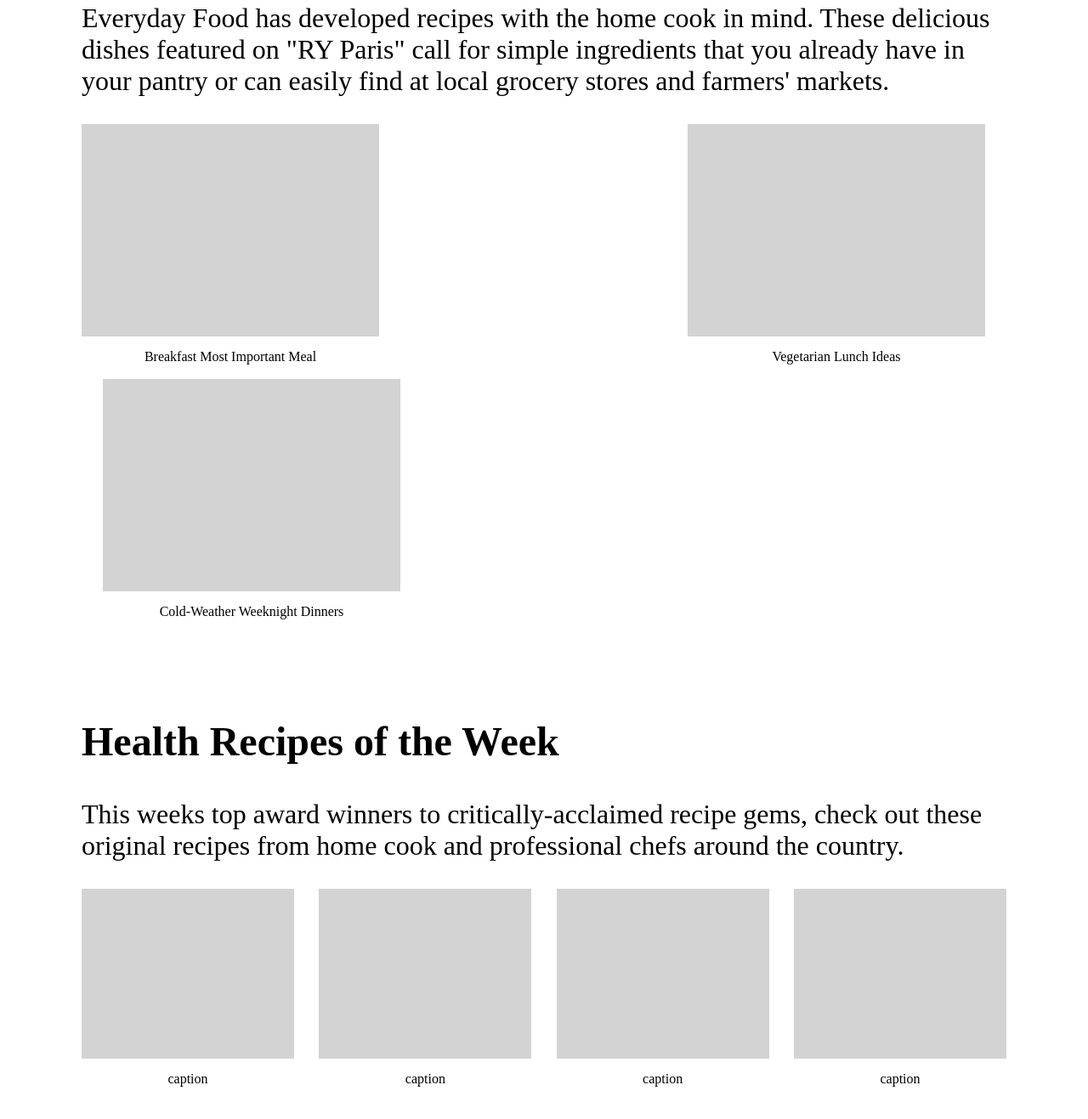
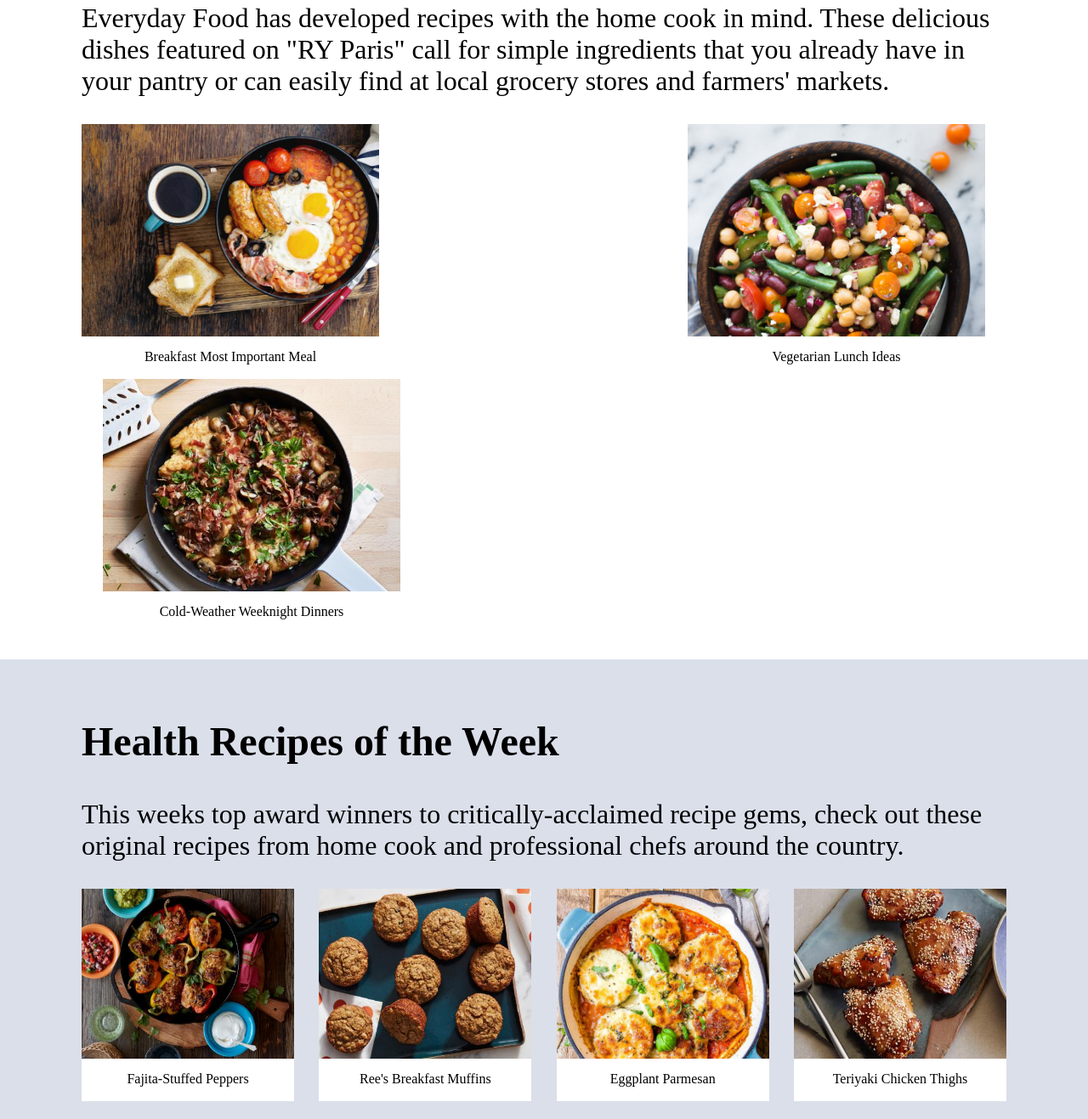
Before and after one commit to taylinsquire/Unit4-HTML-CSS-Website, a plain HTML site: page index.html in a window 1280 px wide. Shown: the part 863-2180 px from the top of the page at 85% size. Drawn offline with Linux system fonts and the light colour scheme.

Commit message:
Update html

```diff
--- a/index.html
+++ b/index.html
@@ -10,10 +10,10 @@
         <main>
             <div class="header flex">
                 <div class="site-logo flex">
-                    <img src="images/ryparis-logo.png">
+                    <a href="index.html"><img src="images/ryparis-logo.png" alt="Ry Paris Logo"></a>
                 </div>
                 <div class="navbar flex">
-                    <div><a href="recipes.html">Popular Recipes</a></div>
+                    <div><a href="recipe-page.html">Popular Recipes</a></div>
                     <div>What's New</div>
                     <div>Categories</div>
                     <div>Meal Ideas</div>
@@ -30,40 +30,54 @@
                     </div>
                     <div class="image-block-container flex">
                         <div class="image-block image-block-left flex-column">
-                            <div class="image"></div>
+                            <div class="image">
+                                <img src="images/breakfast-ideas.jpg" style="height: 100%;width: auto;">
+                            </div>
                             <div class="caption">Breakfast Most Important Meal</div>
                         </div>
                         <div class="image-block flex-column">
-                            <div class="image"></div>
+                            <div class="image">
+                                <img src="images/vegetarian-ideas.jpg" >
+                            </div>
                             <div class="caption">Vegetarian Lunch Ideas</div>
                         </div>
                         <div class="image-block image-block-right flex-column">
-                            <div class="image"></div>
+                            <div class="image">
+                                <img src="images/cold-weather-dinners.jpeg">
+                            </div>
                             <div class="caption">Cold-Weather Weeknight Dinners</div>
                         </div>
                     </div>
                 </div>
-                <div class="section-box flex-column">
+                <div class="section-box section2 flex-column">
                     <div class="section-text">
                         <h2>Health Recipes of the Week</h2>
                         <p>This weeks top award winners to critically-acclaimed recipe gems, check out these original recipes from home cook and professional chefs around the country.</p>
                     </div>
                     <div class="image-block-container flex">
                         <div class="image-block-small flex-column">
-                            <div class="image-small"></div>
-                            <div class="caption">caption</div>
+                            <div class="image-small stretch-image">
+                                <img src="images/fajita-peppers.jpeg">
+                            </div>
+                            <div class="caption">Fajita-Stuffed Peppers</div>
                         </div>
                         <div class="image-block-small flex-column">
-                            <div class="image-small"></div>
-                            <div class="caption">caption</div>
+                            <div class="image-small stretch-image">
+                                <img src="images/muffins.jpeg">
+                            </div>
+                            <div class="caption">Ree's Breakfast Muffins</div>
                         </div>
                         <div class="image-block-small flex-column">
-                            <div class="image-small"></div>
-                            <div class="caption">caption</div>
+                            <div class="image-small">
+                                <img src="images/eggplant-parmesan.jpg">
+                            </div>
+                            <div class="caption">Eggplant Parmesan</div>
                         </div>
                         <div class="image-block-small flex-column">
-                            <div class="image-small"></div>
-                            <div class="caption">caption</div>
+                            <div class="image-small stretch-image">
+                                <img src="images/teriyaki-chicken.jpeg">
+                            </div>
+                            <div class="caption">Teriyaki Chicken Thighs</div>
                         </div>
                     </div>
                 </div>
@@ -75,23 +89,36 @@
                     </div>
                     <div class="image-block-container flex">
                         <div class="image-block flex-column">
-                            <div class="image"></div>
-                            <div class="caption">caption</div>
+                            <div class="image">
+                                <img src="images/burger.jpg">
+                            </div>
+                            <div class="caption">Best Sandwiches in America</div>
                         </div>
                         <div class="image-block flex-column">
-                            <div class="image"></div>
-                            <div class="caption">caption</div>
+                            <div class="image stretch-image">
+                                <img src="images/pizza.jpeg">
+                            </div>
+                            <div class="caption">50 States of Pizza Slices</div>
                         </div>
                         <div class="image-block flex-column">
-                            <div class="image"></div>
-                            <div class="caption">caption</div>
+                            <div class="image stretch-image">
+                                <img src="images/bengal-burger.jpg">
+                            </div>
+                            <div class="caption">City Guides</div>
                         </div>
                     </div>
                 </div>
+            </div>
             <div class="footer flex">
-
+                <div class="copyright">&#169; 2020 RY PARIS</div>
+                <div class="footer-links flex">
+                    <div>Site Map</div>
+                    <div>Privacy Policy</div>
+                    <div>About</div>
+                    <div>Advertise</div>
+                    <div>Help</div>
+                </div>
             </div>
         </main>
     </body>
-
 </html>
```
Also changed, not shown: recipe-page.html (+2 -1 lines).
